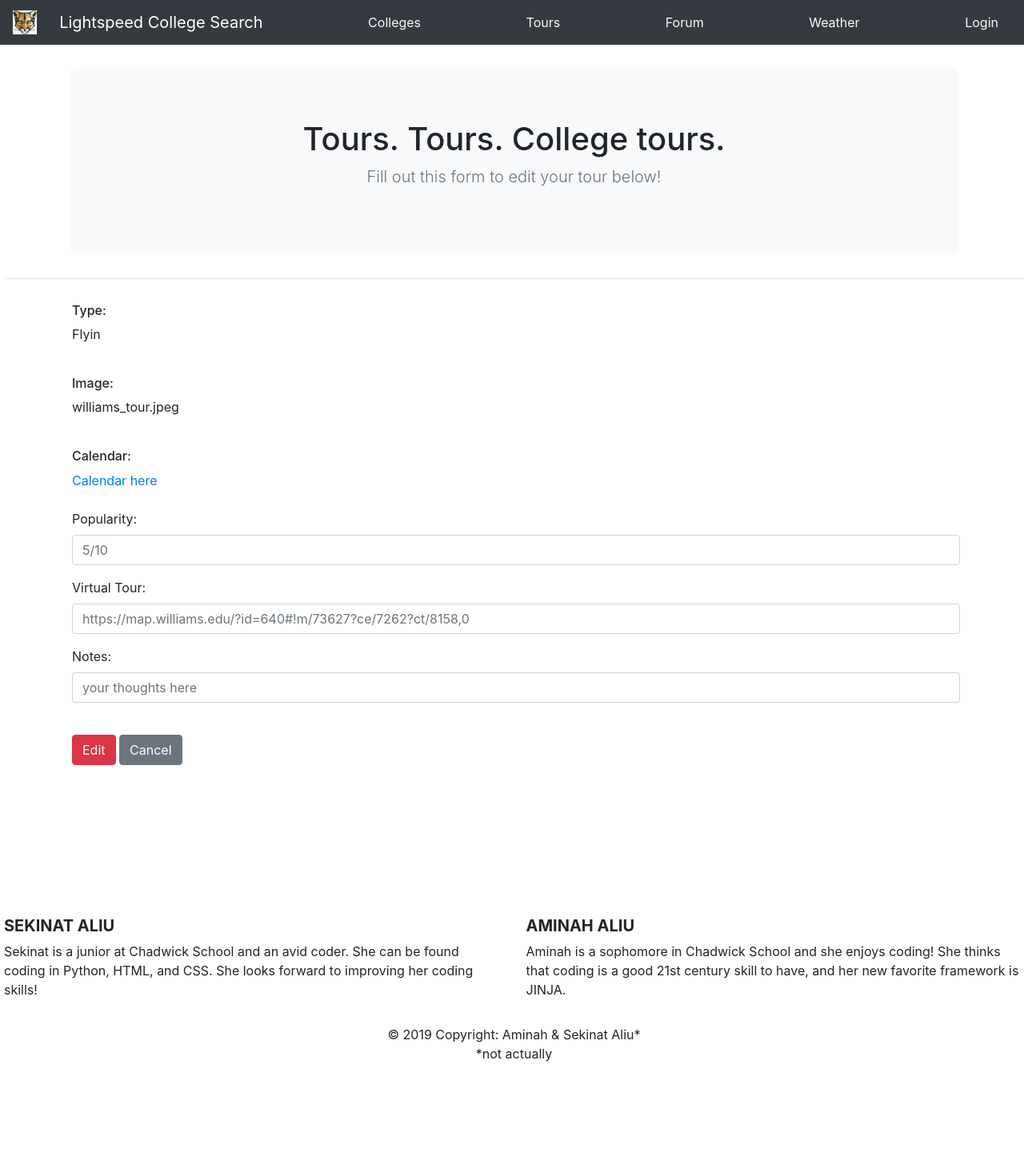
After one commit to S-Aliu/final-proj-S-Aliu, a Flask app: page /tours/1/edit in a window 1280 px wide. The commit adds this page. Shown: the whole page at 80% size. Run offline with Flask 2, Linux system fonts and the light colour scheme; the visitor is signed in with stand-in values (Sample User, id 1); some libraries are stand-ins or nearby versions.

Commit message:
feat: add edit_tour() function to allow users to edit tours in our database

```diff
--- a/vagrant/catalog/application.py
+++ b/vagrant/catalog/application.py
@@ -298,6 +298,27 @@ def all_tours():
     tours = SESSION.query(Tours).all()
     return render_template('alltours.html', tours=tours)
 
+@APP.route('/tours/<int:id>/edit', methods=['GET', 'POST'])
+def edit_tour(id):
+    """allow user to edit tours"""
+    tour = SESSION.query(Tours).filter_by(id=id).first()
+    edited_tour = SESSION.query(Tours).filter_by(id=id).first()
+    if "username" not in login_session:
+        return redirect('/login')
+    if request.method == 'POST':
+        if request.form['notes']:
+            edited_tour.notes = request.form['notes']
+        if request.form['popularity']:
+            edited_tour.popularity = request.form['popularity']
+        if request.form['virtual_tour']:
+            edited_tour.virtual_tour = request.form['virtual_tour']
+        SESSION.add(edited_tour)
+        SESSION.commit()
+        flash('Edited '+str(edited_tour.type))
+        return redirect(url_for('all_tours'))
+    else:
+        return render_template('edit_tour.html', id=id, edited_tour=edited_tour, tour=tour)
+
 
 # Udacity course on Full Stack Foundations
 if __name__ == '__main__':
--- a/vagrant/catalog/templates/alltours.html
+++ b/vagrant/catalog/templates/alltours.html
@@ -12,6 +12,7 @@
       <h5 class="card-title">Type: {{t.type}}</h5>
       <p class="card-text">Popularity: {{t.popularity}}</p>
       <a href="{{t.virtual_tour}}" class="btn btn-primary">Virtual Tour</a>
+      <a href="{{url_for('edit_tour', id=t.id)}}" class="btn btn-primary">Edit</a>
     </div>
   </div>
   &nbsp
--- /dev/null
+++ b/vagrant/catalog/templates/edit_tour.html
@@ -0,0 +1,37 @@
+{% extends "base.html" %}
+{% block hype %}Tours. Tours. College tours.{% endblock %}
+{% block instructions %} Fill out this form to edit your tour below! {% endblock %}
+{% block content %}
+<div style="margin-top: 30px;margin-left: 5px;margin-bottom:100px;">
+  <div class="container">
+    <form action="{{url_for('edit_tour', id=id)}}" method='POST'>
+      <h6>Type:</h6>
+      <p>{{tour.type}}</p>
+      <br>
+      <h6>Image:</h6>
+      <p>{{tour.image_tour}}</p>
+      <br>
+      <h6>Calendar:</h6>
+      <a href="{{tour.date}}">Calendar here</a>
+      <br>
+      <br>
+      <div class="form-group">
+        <label>Popularity:</label>
+        <input class="form-control" type='text' size='55' name='popularity' placeholder='{{tour.popularity}}'>
+      </div>
+      <div class="form-group">
+        <label>Virtual Tour:</label>
+        <input class="form-control" type='text' size='55' name='virtual_tour' placeholder='{{tour.virtual_tour}}'>
+      </div>
+      <div class="form-group">
+        <label>Notes:</label>
+        <input class="form-control" type='text' size='55' name='notes' placeholder='{{tour.notes}}'>
+      </div>
+      <br>
+      <!-- <input type='submit' value='Edit'> -->
+      <form action="{{url_for('edit_post',id=id)}}" method='POST'>
+        <button type="submit" class="btn btn-danger">Edit</button>
+        <a href='{{url_for('all_tours')}}' class="btn btn-secondary">Cancel</a>
+  </div>
+</div>
+{% endblock %}
```
